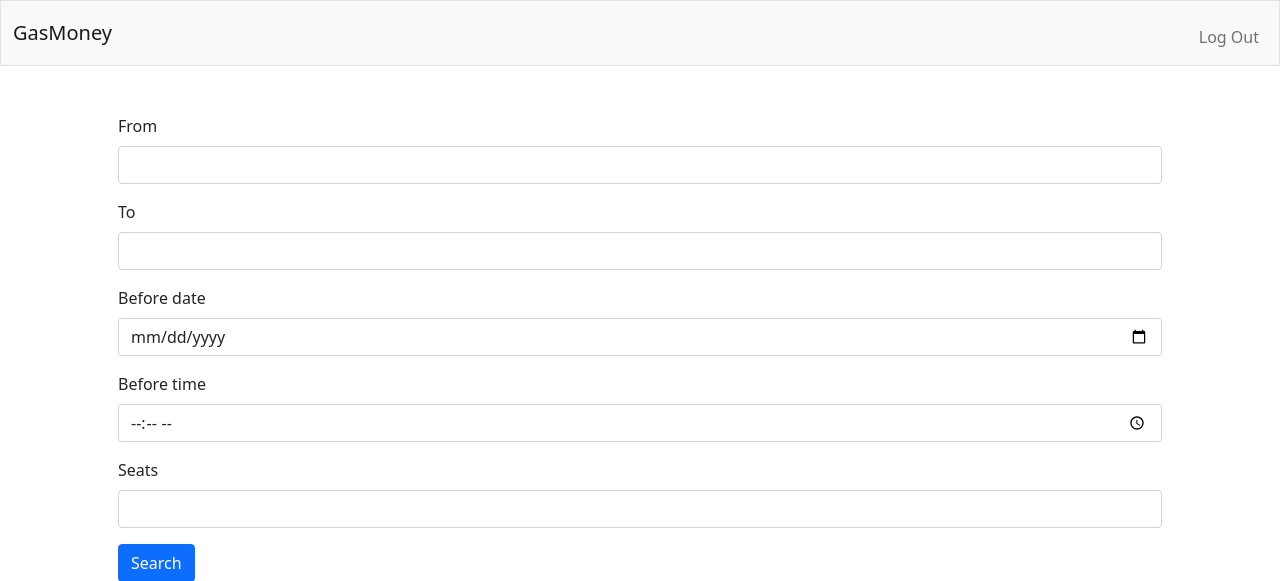
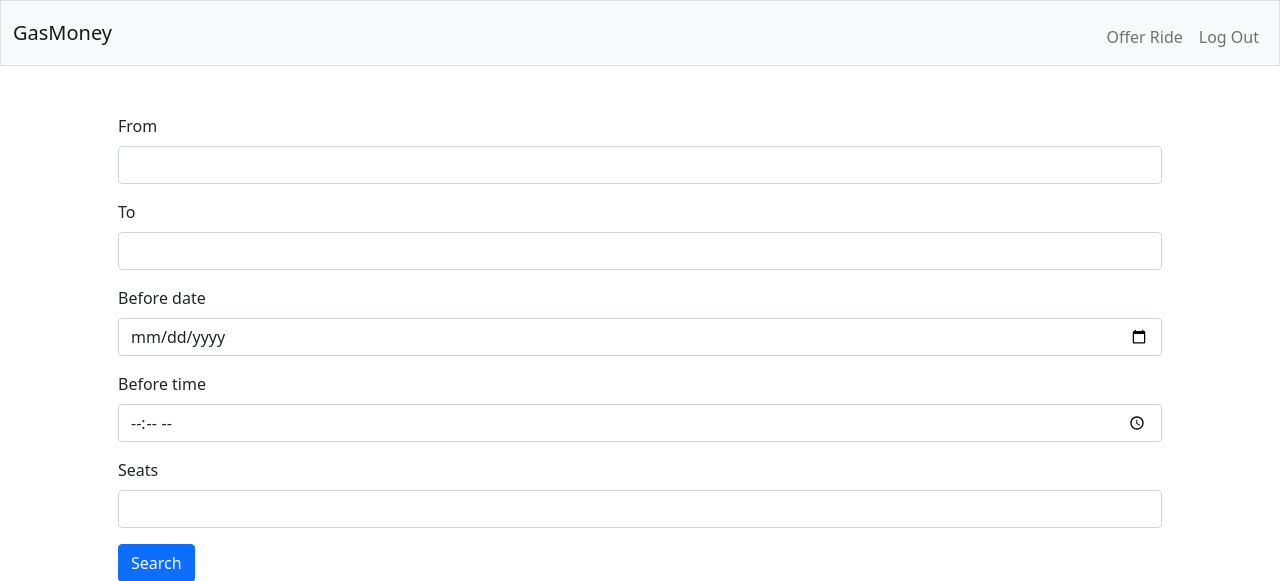
Before and after one commit to HasarAli/GasMoney, a Flask app: page / in a window 1280 px wide. Shown: the top 581 px of the page. Run offline with Flask 2, Linux system fonts and the light colour scheme; the visitor is signed in with stand-in values (Sample User, id 1); some libraries are stand-ins or nearby versions.

Commit message:
added offer ride option in navbar

```diff
--- a/gasmoney/templates/layout.html
+++ b/gasmoney/templates/layout.html
@@ -28,6 +28,7 @@
                 <div class="collapse navbar-collapse" id="navbar">
                     {% if current_user.is_authenticated %}
                         <ul class="navbar-nav ms-auto mt-2">
+                            <li class="nav-item"><a class="nav-link" href="{{ url_for('offer') }}">Offer Ride</a></li>
                             <li class="nav-item"><a class="nav-link" href="{{ url_for('logout') }}">Log Out</a></li>
                         </ul>
                     {% else %}
```
